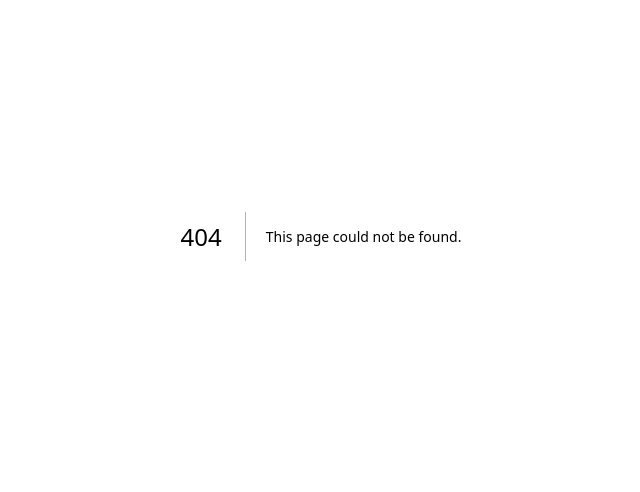
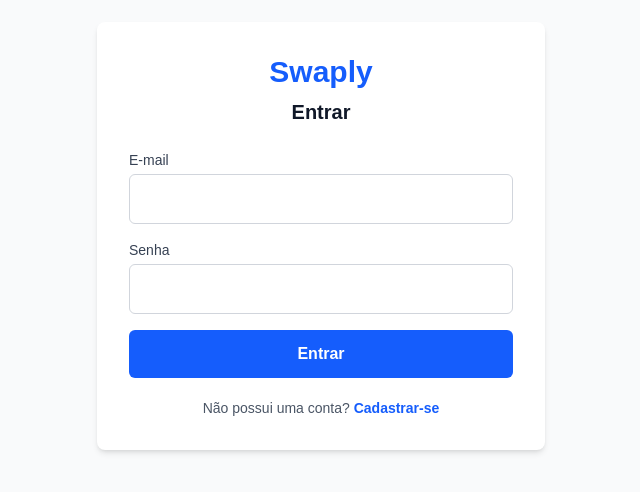
Before and after one commit to lipeedevv/swaply-web, a Next.js app: page /login in a window 1280 px wide. Before the commit this address had no page. Shown: the part 164-656 px from the top of the page, without its empty margins (319-959 px from the left). Built offline with nearby package versions, Linux system fonts and the light colour scheme.

Commit message:
feat: cria pagina de login

```diff
--- /dev/null
+++ b/app/login/page.tsx
@@ -0,0 +1,61 @@
+"use client";
+
+import { useState } from "react";
+import Link from "next/link";
+import { useRouter } from "next/navigation";
+import Input from "../components/shared/input.component";
+import Button from "../components/shared/button.component";
+
+export default function Login() {
+  const router = useRouter();
+
+  const [email, setEmail] = useState("");
+  const [senha, setSenha] = useState("");
+
+  function entrar(evento: React.FormEvent<HTMLFormElement>) {
+    evento.preventDefault();
+
+    if (!email.trim() || !senha) {
+      alert("Preencha todos os campos.");
+      return;
+    }
+
+    router.push("/");
+  }
+
+  return (
+    <main className="pagina-cadastro">
+      <div className="card-cadastro">
+        <h1 className="titulo-cadastro">Swaply</h1>
+        <h2 className="subtitulo-cadastro">Entrar</h2>
+
+        <form onSubmit={entrar} className="formulario-cadastro">
+          <Input
+            id="email"
+            label="E-mail"
+            tipo="email"
+            valor={email}
+            aoAlterar={setEmail}
+          />
+
+          <Input
+            id="senha"
+            label="Senha"
+            tipo="password"
+            valor={senha}
+            aoAlterar={setSenha}
+          />
+
+          <Button texto="Entrar" tipo="submit" />
+        </form>
+
+        <p className="texto-login">
+          Não possui uma conta?{" "}
+          <Link href="/cadastro" className="link-login">
+            Cadastrar-se
+          </Link>
+        </p>
+      </div>
+    </main>
+  );
+}
```
